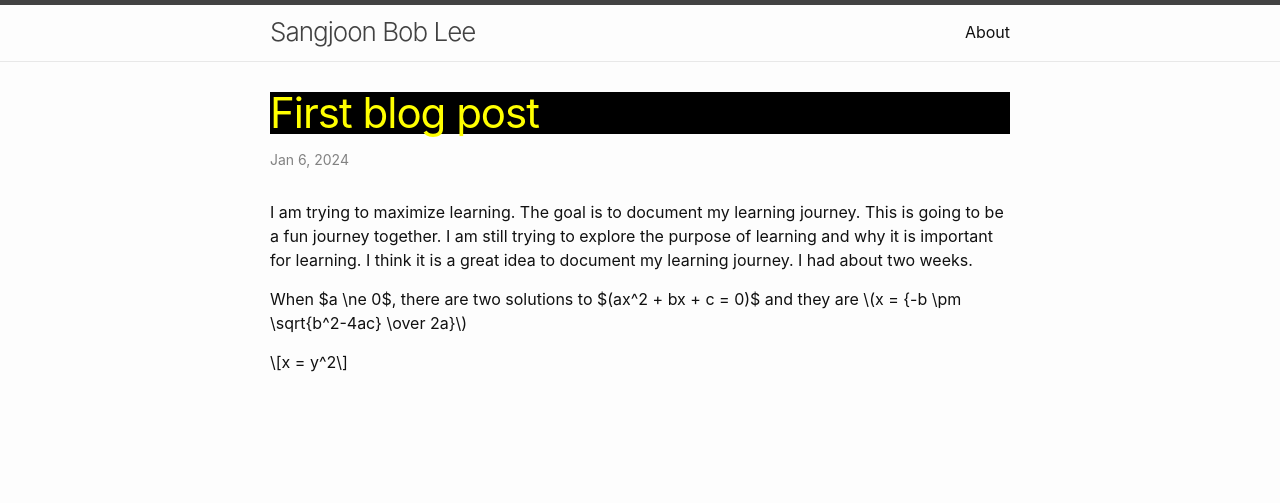
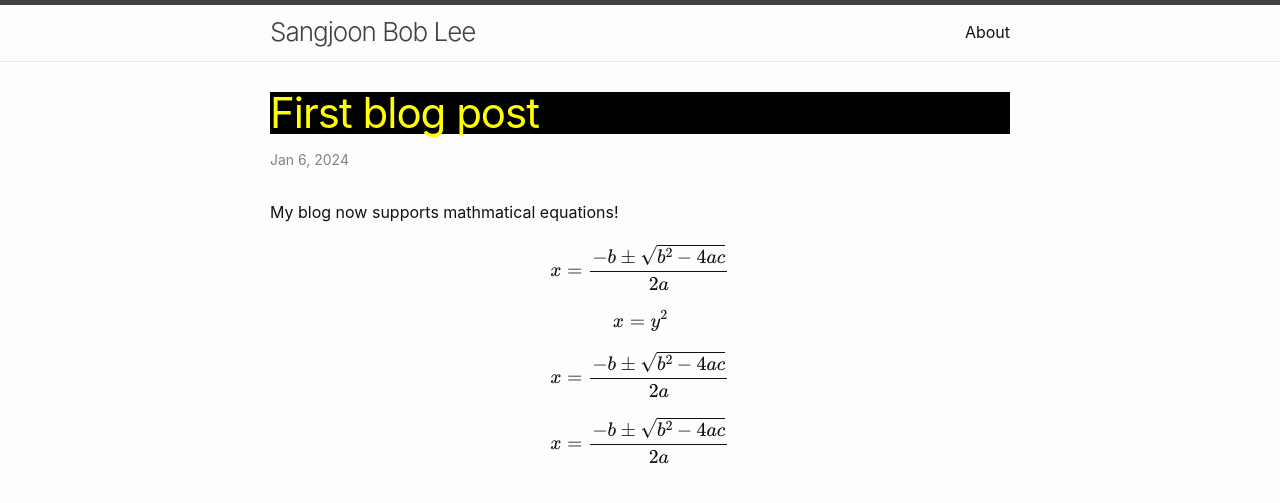
Before and after one commit to bobleesj/github-pages-with-docker, a Jekyll site: the page built from _posts/2024-01-06-welcome-to-jekyll.md, in a window 1280 px wide. Shown: the top 503 px of the page. Built offline with Jekyll 4.4.1, drawn with Linux system fonts in a browser that asks for light colours; formulas are drawn with MathJax 3.

Commit message:
support math equations

```diff
--- a/_includes/head.html
+++ b/_includes/head.html
@@ -8,4 +8,5 @@
   {%- if jekyll.environment == 'production' and site.google_analytics -%}
     {%- include google-analytics.html -%}
   {%- endif -%}
+  <script type="text/javascript" async src="http://cdn.mathjax.org/mathjax/latest/MathJax.js?config=TeX-AMS-MML_HTMLorMML"></script>
 </head>
--- a/_layouts/default.html
+++ b/_layouts/default.html
@@ -18,6 +18,3 @@
   </body>
 
 </html>
-
-<script src="https://polyfill.io/v3/polyfill.min.js?features=es6"></script>
-<script id="MathJax-script” async src=”https://cdn.jsdelivr.net/npm/mathjax@3/es5/tex-mml-chtml.js"></script>
--- a/_posts/2024-01-06-welcome-to-jekyll.md
+++ b/_posts/2024-01-06-welcome-to-jekyll.md
@@ -5,9 +5,12 @@ date:   2024-01-06 20:06:04 +0000
 categories: learning
 ---
 
-I am trying to maximize learning. The goal is to document my learning journey. This is going to be a fun journey together. I am still trying to explore the purpose of learning and why it is important for learning. I think it is a great idea to document my learning journey. I had about two weeks.
+My blog now supports mathmatical equations!
 
-When $a \ne 0$, there are two solutions to $(ax^2 + bx + c = 0)$ and they are
 $$ x = {-b \pm \sqrt{b^2-4ac} \over 2a} $$
 
 $$ x = y^2 $$
+
+$$ x = {-b \pm \sqrt{b^2-4ac} \over 2a} $$
+
+$$ x = {-b \pm \sqrt{b^2-4ac} \over 2a} $$
```
